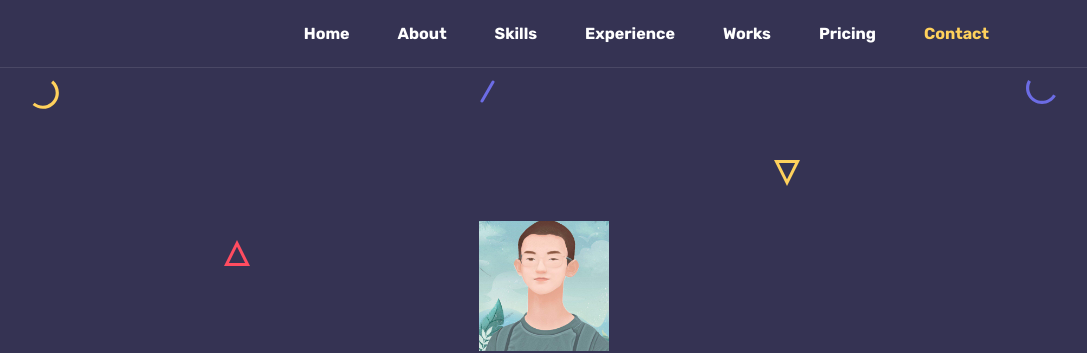
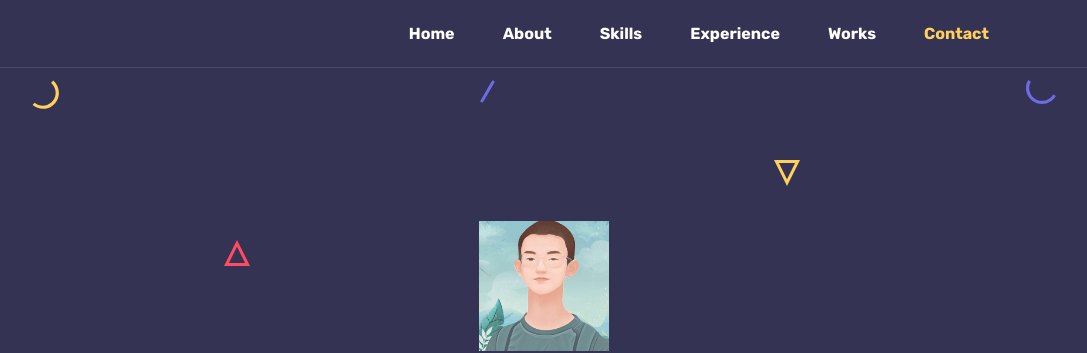
Before and after one commit to yyangdaa/github.io, a plain HTML site: page index.html in a window 1280 px wide. Shown: the top 353 px of the page, without its empty margins (96-1183 px from the left). Drawn offline with Linux system fonts and the light colour scheme.

Commit message:
remove pricing in header

```diff
--- a/index.html
+++ b/index.html
@@ -70,7 +70,7 @@
 						<li class="nav-item"><a href="#services" class="nav-link">Skills</a></li>
 						<li class="nav-item"><a href="#experience" class="nav-link">Experience</a></li>
 						<li class="nav-item"><a href="#works" class="nav-link">Works</a></li>
-						<li class="nav-item"><a href="#prices" class="nav-link">Pricing</a></li>
+						<!-- <li class="nav-item"><a href="#prices" class="nav-link">Pricing</a></li> -->
 						<li class="nav-item"><a href="#contact" class="nav-link">Contact</a></li>
 					</ul>
 				</div>
```
